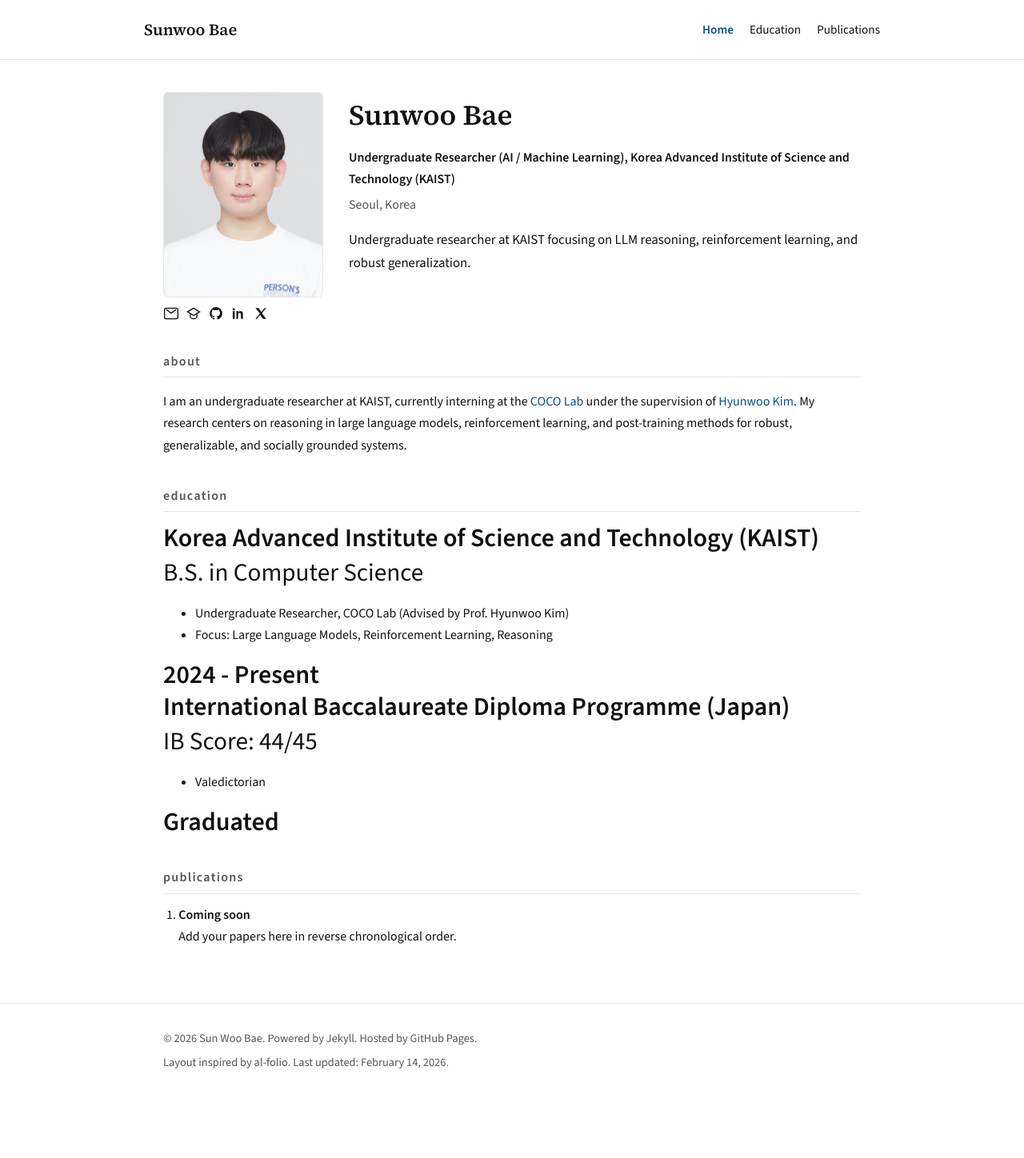
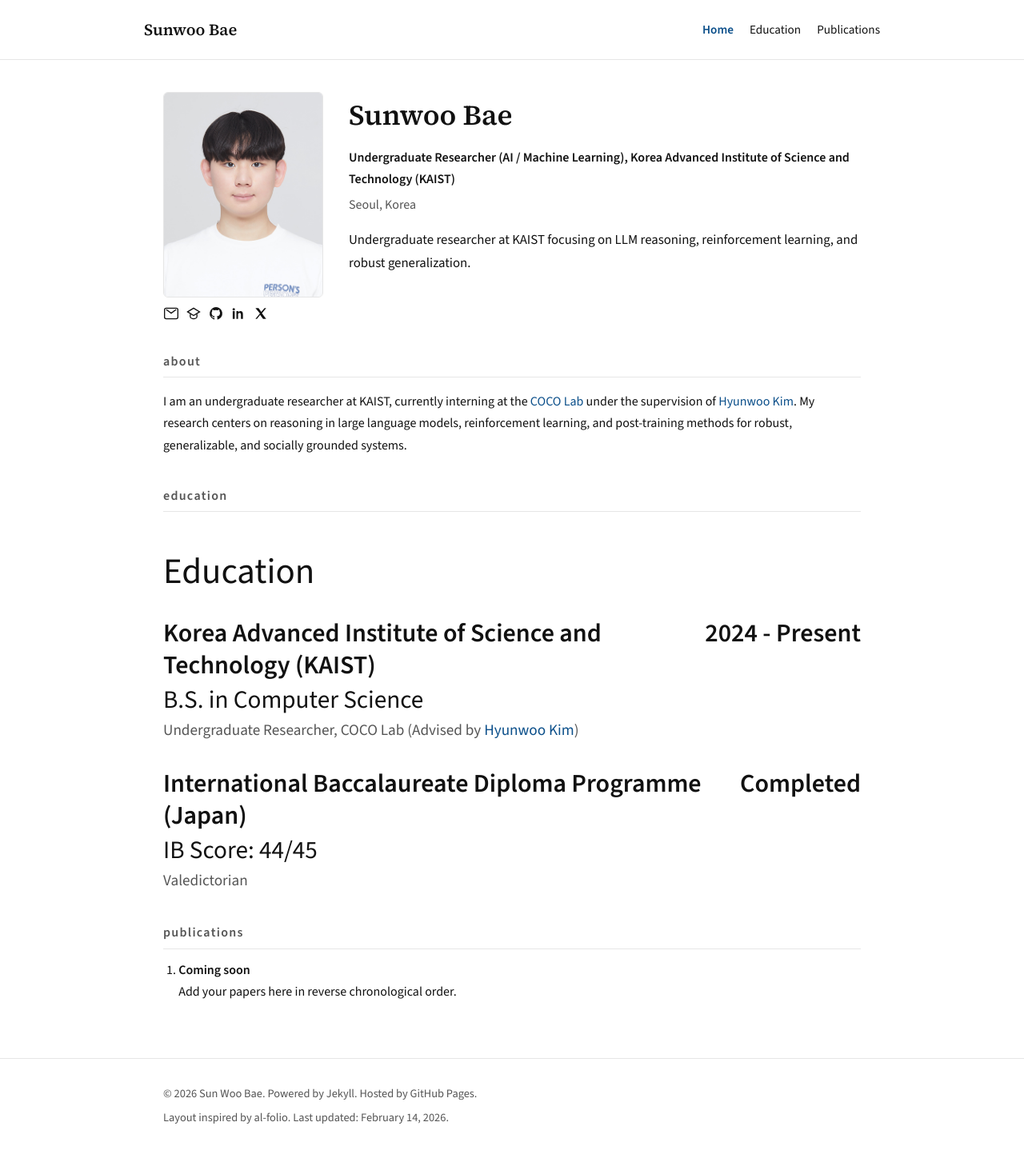
Before and after one commit to sunwoo02/sunwoo02.github.io, a Jekyll site: the page built from index.md, in a window 1280 px wide. Shown: the whole page at 80% size. Built offline with Jekyll 4.4.1, drawn with Linux system fonts in a browser that asks for light colours; before the commit the page ends 1380 px from its top, so only the background shows below that.

Commit message:
Refactor education section for improved structure

```diff
--- a/index.md
+++ b/index.md
@@ -18,28 +18,28 @@ and post-training methods for robust, generalizable, and socially grounded syste
 
 ## Education
 
-<div class="edu-entry">
-  <div>
-    <p class="edu-school"><strong>Korea Advanced Institute of Science and Technology (KAIST)</strong></p>
-    <p class="edu-degree">B.S. in Computer Science</p>
-    <ul>
-      <li>Undergraduate Researcher, COCO Lab (Advised by Prof. Hyunwoo Kim)</li>
-      <li>Focus: Large Language Models, Reinforcement Learning, Reasoning</li>
-    </ul>
+<h2 class="section-heading">Education</h2>
+
+<div class="edu-list">
+  <div class="edu-item">
+    <div>
+      <p class="edu-school"><strong>Korea Advanced Institute of Science and Technology (KAIST)</strong></p>
+      <p class="edu-degree">B.S. in Computer Science</p>
+      <p class="edu-note">Undergraduate Researcher, COCO Lab (Advised by <a href="https://hyunw.kim/" target="_blank" rel="noopener">Hyunwoo Kim</a>)</p>
+    </div>
+    <p class="edu-date">2024 - Present</p>
   </div>
-  <p class="edu-date">2024 - Present</p>
+
+  <div class="edu-item">
+    <div>
+      <p class="edu-school"><strong>International Baccalaureate Diploma Programme (Japan)</strong></p>
+      <p class="edu-degree">IB Score: 44/45</p>
+      <p class="edu-note">Valedictorian</p>
+    </div>
+    <p class="edu-date">Completed</p>
+  </div>
 </div>
 
-<div class="edu-entry">
-  <div>
-    <p class="edu-school"><strong>International Baccalaureate Diploma Programme (Japan)</strong></p>
-    <p class="edu-degree">IB Score: 44/45</p>
-    <ul>
-      <li>Valedictorian</li>
-    </ul>
-  </div>
-  <p class="edu-date">Graduated</p>
-</div>
 
 ## Publications
 
```
